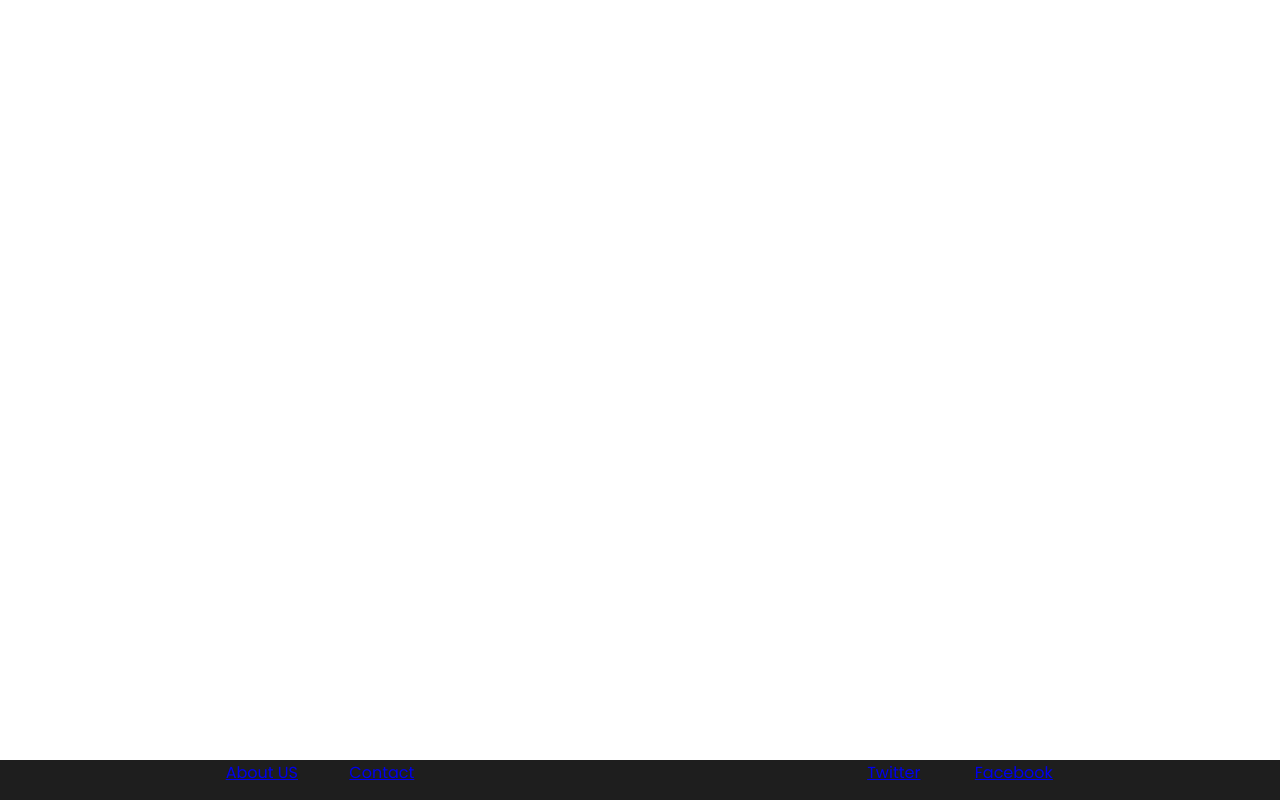
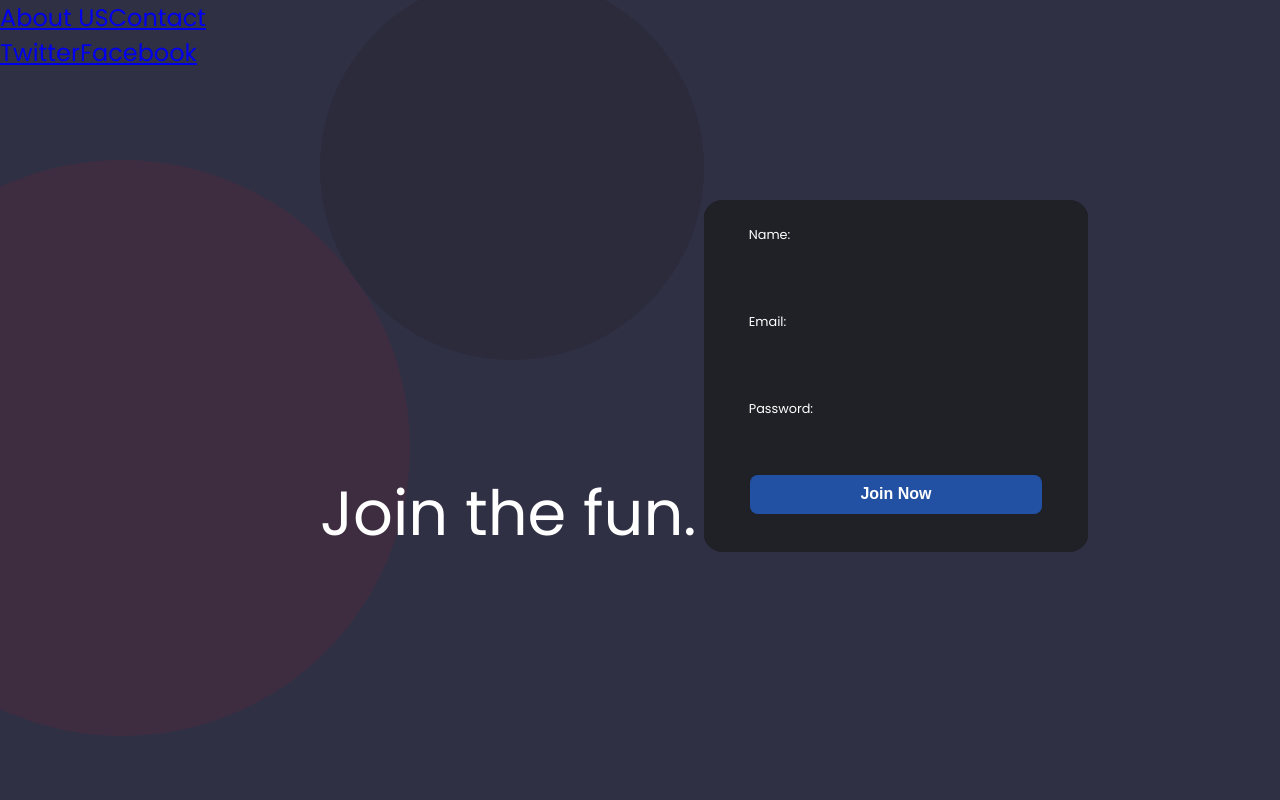
Before and after one commit to EqualWaveStudio/soundwave, a React (Create React App) app: page / in a window 1280 px wide. Built offline with nearby package versions, Linux system fonts and the light colour scheme.

Commit message:
add-MainJoin

```diff
--- a/package.json
+++ b/package.json
@@ -8,8 +8,10 @@
     "@testing-library/user-event": "^13.5.0",
     "react": "^18.2.0",
     "react-dom": "^18.2.0",
+    "react-hook-form": "^7.44.3",
     "react-router-dom": "^6.13.0",
     "react-scripts": "5.0.1",
+    "sweetalert2": "^11.7.12",
     "web-vitals": "^2.1.4"
   },
   "scripts": {
--- a/src/App.js
+++ b/src/App.js
@@ -1,9 +1,10 @@
 import './App.css';
 import React from 'react';
-import MainHome from '../src/Components/Home/MainHome';
-import MainDiscover from '../src/Components/Discover/MainDiscover';
-import MainJoin from '../src/Components/Join/MainJoin';
+import MainHome from './Components/Home/MainHome';
+import MainDiscover from './Components/Discover/MainDiscover';
+import MainJoin from './Components/Join/MainJoin';
 import Footer from './Components/Footer/Footer';
+import FormValidation from './Components/Join/FormValidation';
 
 
 const App = () => {
@@ -12,6 +13,8 @@ const App = () => {
       <MainHome />
       <MainDiscover />
       <MainJoin />
+      {/* <Fom />  */}
+      <FormValidation />
       <Footer />
     </div>
   );
--- a/src/Components/Footer/Footer.css
+++ b/src/Components/Footer/Footer.css
@@ -6,7 +6,7 @@
   display: flex;
   align-items: center;
   justify-content: space-around;
-  background-color: #1E1E1E;
+  background-color: #bff00d;
   width: 100%;
   height: 5vh;
   position: absolute;
--- a/src/Components/Footer/Footer.jsx
+++ b/src/Components/Footer/Footer.jsx
@@ -1,5 +1,5 @@
 import React from 'react';
-import '../Footer/Footer.css';
+import '../Footer/Footer';
 
 
 function Footer() {
--- /dev/null
+++ b/src/Components/Join/Form.jsx
@@ -0,0 +1,41 @@
+import React from 'react'
+import { useForm } from 'react-hook-form'
+import '../Join/MainJoin';
+
+
+const Form = () => {
+  const { register, handleSubmit } = useForm()
+
+  const customSubmit = (data) => {
+      console.log(data)
+      /*con esta función se que datos se capturan y lo veo en consola*/
+  }
+  return (
+    <>
+        <div className='container'>
+        <form onSubmit={ handleSubmit(customSubmit) } className='form-react'>
+            <div className='form-control'>
+                <label>Name:</label>
+                <input type="text" {...register('name')} className='transparent-input' />
+            </div>
+            <div className='form-control'>
+                <label>Email:</label>
+                <input type="text" {...register('email')} className='transparent-input' />
+            </div>
+            <div className='form-password'>
+                <label className='label-text'>Password:</label>
+                <input type="text" {...register('password')} className='transparent-input' />
+            </div>
+            <button type='submit' className='button'>Join Now</button>
+        </form>
+
+
+
+        </div>
+    </>
+  )
+}
+
+
+
+export default Form
--- /dev/null
+++ b/src/Components/Join/FormValidation.jsx
@@ -0,0 +1,65 @@
+import React from 'react'
+import { useForm } from 'react-hook-form'
+import '../Join/MainJoin';
+import Swal from 'sweetalert2';
+
+const FormValidation = () => {
+  const { register, handleSubmit, formState: {errors} } = useForm()
+
+  const customSubmit = (data) => {
+     //console.log(data)
+      /*con esta función se que datos se capturan y lo veo en consola*/
+      Swal.fire({
+        icon: 'success',
+        title: "<p>Tanks for joining us!</p>",
+        text: 'Check your email and follow the instructions',
+        showConfirmButton: false,
+        timer: 5000,
+        background: '#3E2D40',
+        backdrop: true,
+        allowEscapeKey: true,
+        showCloseButton: true,
+        closeButtonAriaLabel: 'Close the window',
+
+        });
+
+  }
+  return (
+    <>
+        <div className='container'>
+        <form onSubmit={ handleSubmit(customSubmit) }>
+            <div className='form-control'>
+                <label>Name:</label>
+                <input type="text" {...register('name', {
+                    required:true,
+                    maxLength: 10
+                })} className='transparent-input' />
+                {errors.name && <small>This field is required.</small>}
+                {errors.name?.type === 'maxLength' && <small>Only up to 15 characters are allowed</small>}
+                </div>
+            <div className='form-control'>
+                <label>Email:</label>
+                 <input type="text"{...register('email', {
+                    required: true,
+                    pattern: /^[A-Z0-9._%+-]+@[A-Z0-9.-]+\.[A-Z]{2,}$/i
+                    })} className='transparent-input' />
+                {errors.email && <small>This field is required.</small>}
+                {errors.email?.type === 'pattern' && <small>This field is required and must be a valid email address</small>}
+               </div>
+
+            <div className='form-control'>
+                <label>Password:</label>
+                <input type="password" {...register('password', {
+                    required: true,
+                 })} className='transparent-input' />
+                {errors.password && <small>This field is required.</small>}
+                </div>
+            <button type='submit' className='button'>Join Now</button>
+        </form>
+        </div>
+    </>
+  )
+}
+
+
+export default FormValidation
--- /dev/null
+++ b/src/Components/Join/MainJoin.css
@@ -0,0 +1,142 @@
+p {
+    color: #E01885;
+  }
+  span {
+    color: white;
+  }
+
+  body{
+      background-color: var(--dark-blue);
+      margin: 0;
+      height: 100vh;
+      font-size: 1.5rem;
+      color: white;
+  }
+  main{
+    width: 100vw;;
+    height: 100%;
+    overflow: hidden;
+  h1{
+      font-weight: 400;
+      font-size: 3.9rem;
+      }
+
+  }
+  .content{
+      width: 100%;
+      height: 100%;
+      position: absolute;
+      display: flex;
+      justify-content: space-evenly;
+      align-items: flex-end;
+      overflow: hidden;
+  }
+
+  .text {
+      width: 50vw;
+      margin-bottom: 15rem;
+      padding: 0 5rem;
+      color: white;
+      z-index: 1;
+
+    }
+
+  .pink-text {
+      color: var(--pink-dark);
+
+  }
+
+  .container div{
+      justify-content: left;
+      align-items: left;
+      flex-direction: column;
+      border-radius: 10px;
+      padding: 1vw;
+      margin-bottom: 1vw;
+      margin-top: 1vw;
+      margin-left: 2.5vw;
+      margin-right: 2.1vw;
+
+
+    }
+
+  .container {
+      width: 30%;
+      padding-bottom: 3%;
+      background-color: var(--dark-purple);
+      position: absolute;
+      top: 25%;
+      left: 55%;
+      border-radius: 5%;
+      font-size: 1vw;
+      align-items: center;
+
+  }
+
+  .form-control .label-text {
+    text-align: left;
+  }
+
+  .button {
+      background-color: var(--blue-btn);
+      color: white;
+      padding: 1.3vh;
+      margin-top: .5rem;
+      border-radius: 0.5rem;
+      border: none;
+      font-weight: bold;
+      cursor: pointer;
+      font-size: 2vh;
+      width: 76%;
+      display: block;
+      margin: auto;
+
+
+  }
+
+  .button:hover {
+    background-color: var(--pink-dark);
+    color: var(--dark-purple);
+  }
+
+  .pink-circle{
+      background-color: var(--dark-pink);
+      border-radius: 50%;
+      position: absolute;
+      top: 20%;
+      left: -13%;
+      opacity: 1;
+      width: 45%;
+      padding-bottom: 45%;
+
+  }
+
+  .purple-circle{
+      background-color: var(--dark-purple);
+      border-radius: 50%;
+      position:absolute;
+      bottom: 55%;
+      left: 25%;
+      opacity: 0.3;
+      width: 30%;
+      padding-bottom: 30%;
+
+  }
+
+
+
+  .transparent-input {
+      background-color: transparent;
+      border: 1px solid var(--purple);
+      border-radius: 0.3vw;
+      padding: 1vh 6.3vh 1vh;
+      width: 80%;
+      outline: none;
+      color: white;
+      padding-left: 1vw;
+
+    }
+
+    small {
+      color: var(--pink-dark);
+    }
--- a/src/Components/Join/MainJoin.jsx
+++ b/src/Components/Join/MainJoin.jsx
@@ -1,11 +1,32 @@
 import React from 'react';
+import Form from './Form';
+import './MainJoin.css'
 
-const Main = () => {
+
+function MainJoin() {
   return (
     <main>
 
+      <div className="content">
+
+        <div className='text'>
+          <h1>
+            Join the <span className="pink-text">fun.</span>
+          </h1>
+        </div>
+
+        <div className='pink-circle'></div>
+        <div className='purple-circle'></div>
+
+      </div>
+      <div>
+        <Form />
+      </div>
+
+
     </main>
+
   );
-};
+}
 
-export default Main;
+  export default MainJoin;
```
Also changed, not shown: src/Components/Join/FormApi.jsx (added, +23 -0 lines), 1 other file (tests, documents, lock files or other folders).
